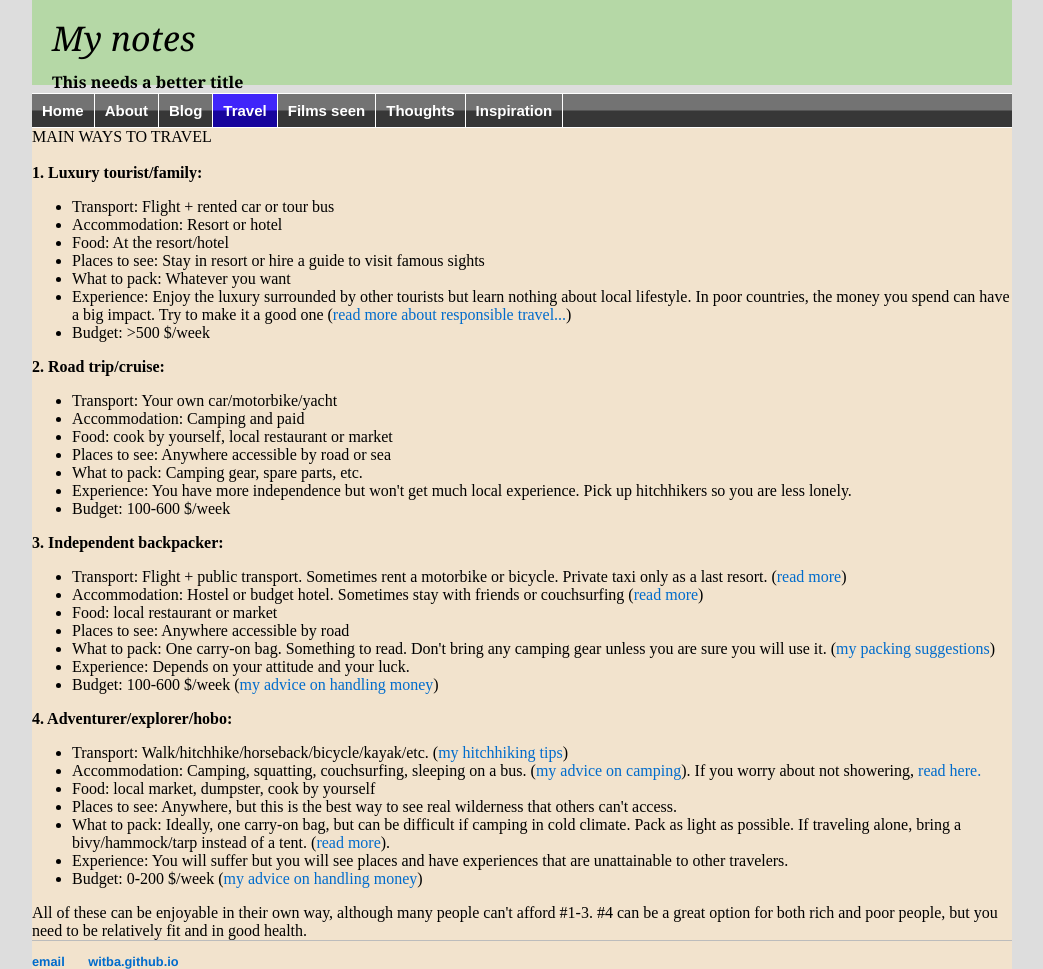
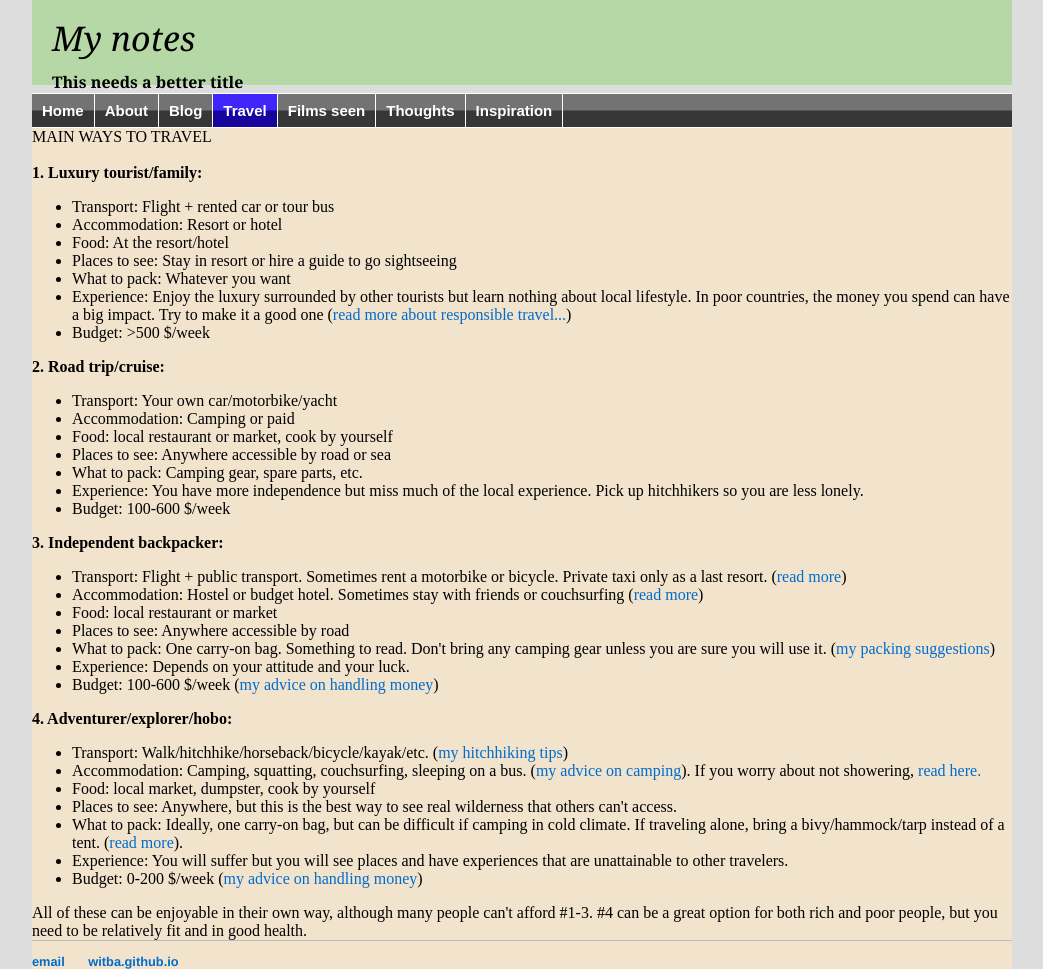
Before and after one commit to witba/witba.github.io, a Jekyll site: the page built from travel/waystotravel.html, in a window 1280 px wide. Shown: the whole page, without its empty margins (118-1161 px from the left). Built offline with Jekyll 4.4.1, drawn with Linux system fonts in a browser that asks for light colours.

Commit message:
Update waystotravel.html

```diff
--- a/travel/waystotravel.html
+++ b/travel/waystotravel.html
@@ -12,7 +12,7 @@ MAIN WAYS TO TRAVEL <br>
 <li>Transport: Flight + rented car or tour bus
 <li>Accommodation: Resort or hotel
 <li>Food: At the resort/hotel
-<li>Places to see: Stay in resort or hire a guide to visit famous sights
+<li>Places to see: Stay in resort or hire a guide to go sightseeing
 <li>What to pack: Whatever you want
 <li>Experience: Enjoy the luxury surrounded by other tourists but learn nothing about local lifestyle. In poor countries, the money you spend can have a big impact. Try to make it a good one (<a href="ethics.html">read more about responsible travel...</a>)
 <li>Budget: &gt;500 $/week
@@ -20,11 +20,11 @@ MAIN WAYS TO TRAVEL <br>
 <b>2. Road trip/cruise:</b>
 <ul>
 <li>Transport: Your own car/motorbike/yacht
-<li>Accommodation: Camping and paid
-<li>Food: cook by yourself, local restaurant or market
+<li>Accommodation: Camping or paid
+<li>Food: local restaurant or market, cook by yourself
 <li>Places to see: Anywhere accessible by road or sea
 <li>What to pack: Camping gear, spare parts, etc.
-<li>Experience: You have more independence but won't get much local experience. Pick up hitchhikers so you are less lonely.
+<li>Experience: You have more independence but miss much of the local experience. Pick up hitchhikers so you are less lonely.
 <li>Budget: 100-600 $/week
 </ul>
 <b>3. Independent backpacker:</b>
@@ -43,7 +43,7 @@ MAIN WAYS TO TRAVEL <br>
 <li>Accommodation: Camping, squatting, couchsurfing, sleeping on a bus. (<a href="accommodation.html">my advice on camping</a>). If you worry about not showering, <a href="https://www.theatlantic.com/health/archive/2016/06/i-stopped-showering-and-life-continued/486314" target=_blank>read here.</a>
 <li>Food: local market, dumpster, cook by yourself
 <li>Places to see: Anywhere, but this is the best way to see real wilderness that others can't access.
-<li>What to pack: Ideally, one carry-on bag, but can be difficult if camping in cold climate. Pack as light as possible. If traveling alone, bring a bivy/hammock/tarp instead of a tent. (<a href="packing.html">read more</a>).
+<li>What to pack: Ideally, one carry-on bag, but can be difficult if camping in cold climate. If traveling alone, bring a bivy/hammock/tarp instead of a tent. (<a href="packing.html">read more</a>).
 <li>Experience: You will suffer but you will see places and have experiences that are unattainable to other travelers.
 <li>Budget: 0-200 $/week (<a href="money.html">my advice on handling money</a>)
 </ul>
```
